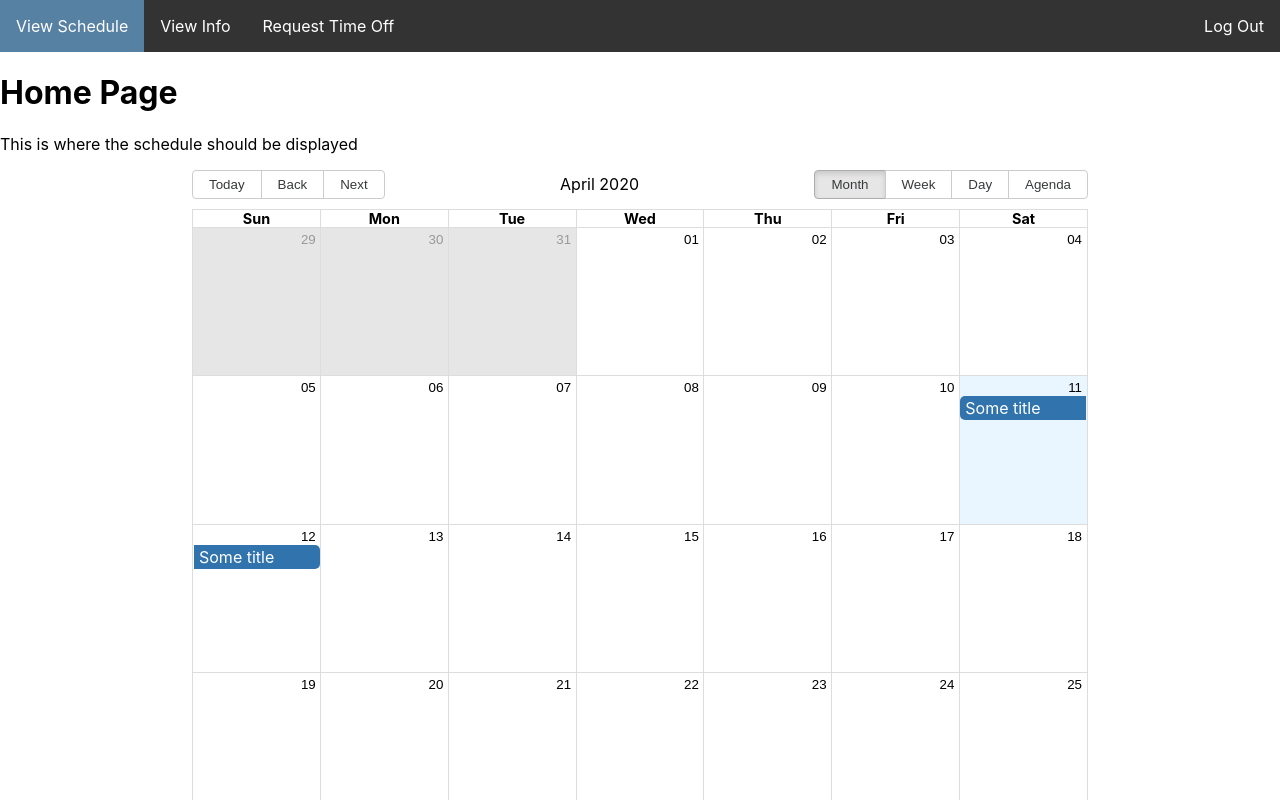
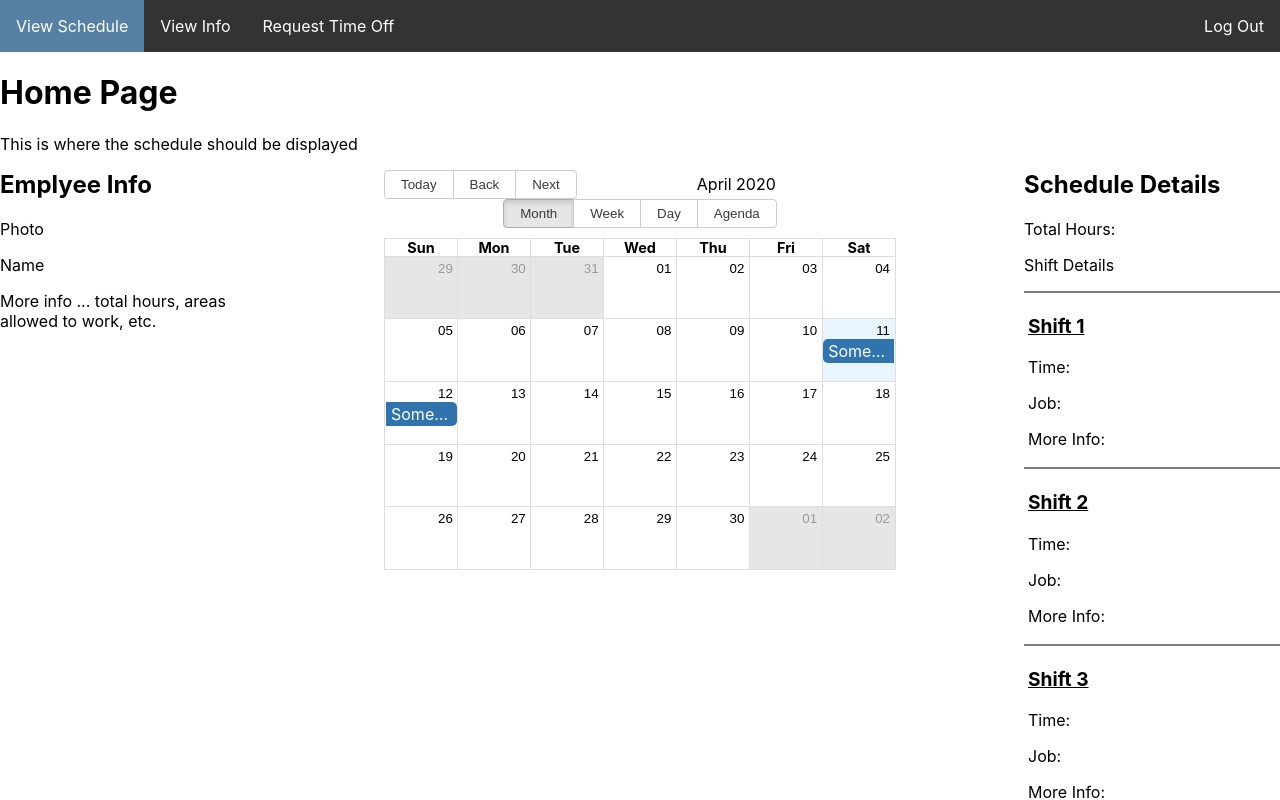
Before and after one commit to LankeyBoard/SimpleSchedule, a React (Create React App) app in the folder employee/: page / in a window 1280 px wide. Shown: the top 800 px of the page. Built offline with nearby package versions, Linux system fonts and the light colour scheme.

Commit message:
updated homepage to show sidebars

```diff
--- a/employee/src/App.css
+++ b/employee/src/App.css
@@ -1,4 +1,4 @@
-ul {
+ul.nav {
   list-style-type: none;
   margin: 0;
   padding: 0;
@@ -31,7 +31,38 @@ li.logout a:hover {
 }
 
 div.focus {
-  width: 70%;
+  width: 40%;
   margin: auto;
 
 }
+
+div.left_sidebar {
+  width: 20%;
+  float: left;
+}
+
+
+div.right_sidebar {
+  width: 20%;
+  float: right;
+}
+
+ul.Shift_Details{
+  list-style-type: none;
+  margin: 0;
+  padding: 0;
+  border-top: 2px solid gray;
+}
+ul.Shift_Details li{
+  padding: 2px 4px;
+  width: 100%;
+  border-bottom: 2px solid gray;
+}
+ul.Shift_Details li h3{
+  text-decoration: underline;
+  font-size: 1.2em;
+}
+
+h2{
+  margin-top: 0;
+}
--- /dev/null
+++ b/employee/src/components/Employee-Info.js
@@ -0,0 +1,12 @@
+import React from 'react';
+
+const EmployeeInfo = () => (
+    <>
+    <h2>Emplyee Info</h2>
+    <p>Photo</p>
+    <p>Name</p>
+    <p>More info ... total hours, areas allowed to work, etc.</p>
+    </>
+);
+
+export default EmployeeInfo;
--- /dev/null
+++ b/employee/src/components/Schedule-Details.js
@@ -0,0 +1,31 @@
+import React from 'react';
+
+const ScheduleDetail = () => (
+    <>
+    <h2>Schedule Details</h2>
+    <p>Total Hours: </p>
+    <p>Shift Details</p>
+    <ul className="Shift_Details">
+        <li>
+            <h3>Shift 1</h3>
+            <p>Time: </p>
+            <p>Job: </p>
+            <p>More Info: </p>
+        </li>
+        <li>
+            <h3>Shift 2</h3>
+            <p>Time: </p>
+            <p>Job: </p>
+            <p>More Info: </p>
+        </li>
+        <li>
+            <h3>Shift 3</h3>
+            <p>Time: </p>
+            <p>Job: </p>
+            <p>More Info: </p>
+        </li>
+    </ul>
+    </>
+);
+
+export default ScheduleDetail;
--- a/employee/src/components/calendar.js
+++ b/employee/src/components/calendar.js
@@ -14,7 +14,7 @@ const Cal = ({events}) => {
         defaultDate={new Date()}
         defaultView="month"
         events={events}
-        style={{ height: "100vh" }}
+        style={{ height: "25em" }}
       />
     </div>
   );
--- a/employee/src/pages/HomePage.js
+++ b/employee/src/pages/HomePage.js
@@ -1,14 +1,24 @@
 import React from 'react';
 import Cal from '../components/calendar';
 import events from '../components/calendar-setup'
+import EmployeeInfo from '../components/Employee-Info';
+import ScheduleDetails from '../components/Schedule-Details';
+import ScheduleDetail from '../components/Schedule-Details';
 
 const HomePage = () => (
     <>
     <h1>Home Page</h1>
     <p>This is where the schedule should be displayed</p>
+    <div className = "left_sidebar">
+        <EmployeeInfo/>
+    </div>
+    <div className = 'right_sidebar'>
+        <ScheduleDetail />
+    </div>
     <div className="focus">
-    <Cal events = {events}/>
+        <Cal events = {events}/>
     </div>
+
     </>
 )
 export default HomePage;
--- a/employee/src/pages/NavBar.js
+++ b/employee/src/pages/NavBar.js
@@ -3,7 +3,7 @@ import { Link } from 'react-router-dom';
 
 const NavBar = () => (
     <nav>
-        <ul>
+        <ul className="nav">
             <li>
                 <Link to="/">View Schedule</Link>
             </li>
```
